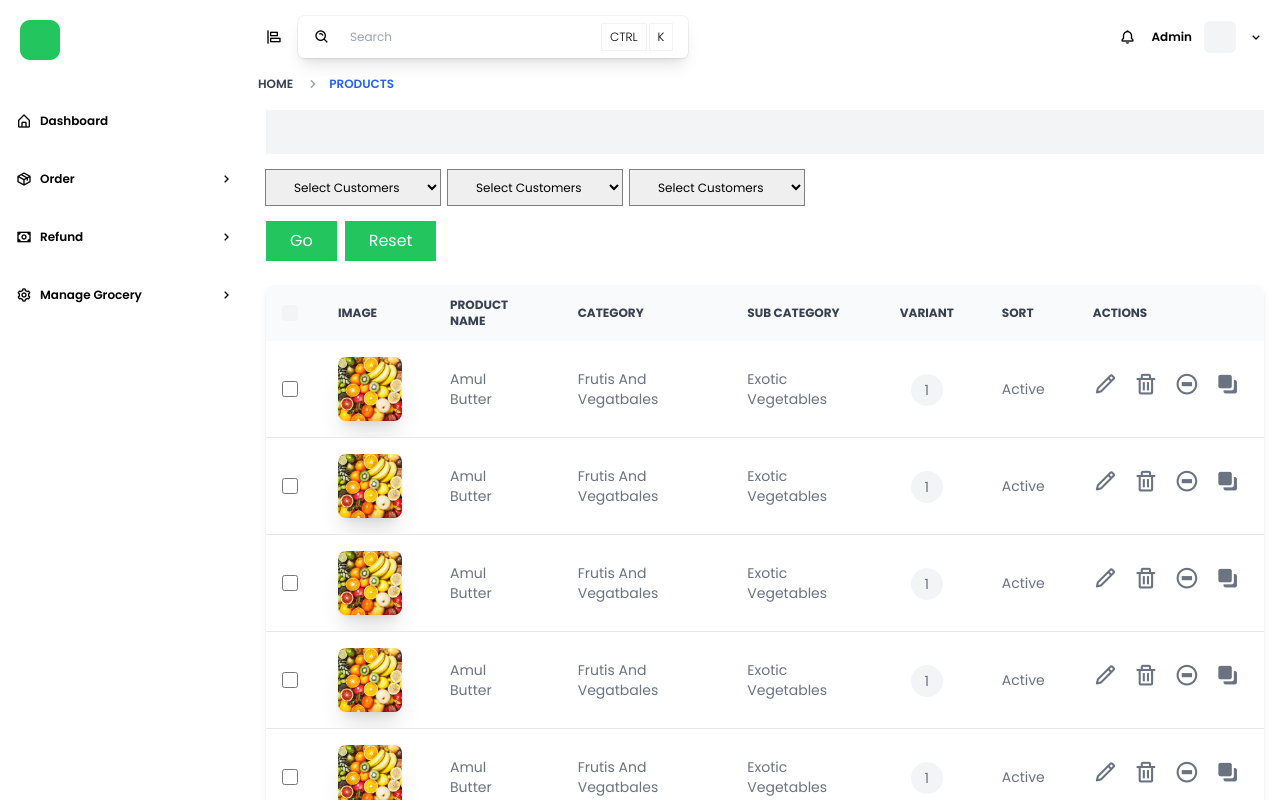
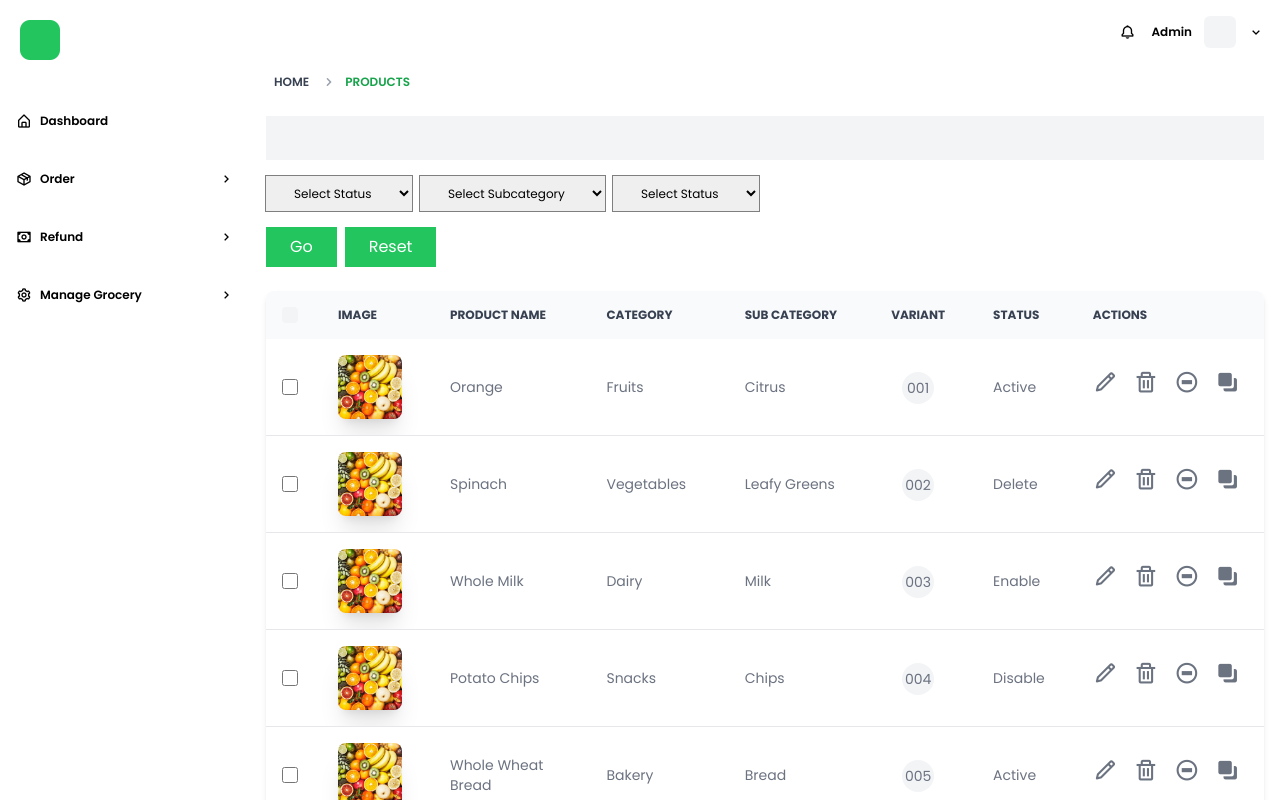
Before and after one commit to rishirathoree/grocery-app, a React (Vite) app: page /Products in a window 1280 px wide. Built offline with nearby package versions, Linux system fonts and the light colour scheme.

Commit message:
added navbar on sm

```diff
--- a/src/Components/AddCategory.jsx
+++ b/src/Components/AddCategory.jsx
@@ -21,7 +21,7 @@ const AddCategory = () => {
             <div
               onClick={removeModal}
               ref={overlayModal}
-              className={`absolute overlay w-full z-50 h-screen top-0 right-0 bg-black bg-opacity-50 flex duration-500 items-center justify-center ${
+              className={`absolute overlay w-full z-50 h-screen top-0 right-0 bg-black bg-opacity-10 flex duration-500 items-center justify-center ${
                 addNewUser ? " visible opacity-100" : " invisible opacity-0"
               }`}
             >
--- a/src/Components/AddSubCategory.jsx
+++ b/src/Components/AddSubCategory.jsx
@@ -21,7 +21,7 @@ const AddSubCategory = () => {
             <div
               onClick={removeModal}
               ref={overlayModal}
-              className={`absolute overlay w-full z-50 h-screen top-0 right-0 bg-black bg-opacity-50 flex duration-500 items-center justify-center ${
+              className={`absolute overlay w-full z-50 h-screen top-0 right-0 bg-black bg-opacity-10 flex duration-500 items-center justify-center ${
                 addNewUser ? " visible opacity-100" : " invisible opacity-0"
               }`}
             >
@@ -30,7 +30,7 @@ const AddSubCategory = () => {
               <div
                 className={` ${
                   addNewUser ? "translate-y-0" : " translate-y-10"
-                } flex w-[500px] items-start justify-center flex-col bg-white p-8 duration-500 gap-8`}
+                } flex w-[500px] items-start justify-center flex-col shadow-xl bg-white p-8 duration-500 gap-8`}
               >
                 <p className="font-semibold text-xsm ">Create New Sub Category</p>
                 <input type="text" placeholder="Enter Product Name" className="p-2 bg-gray-50 w-full ring-1 outline-none focus:outline-none ring-black/50 rounded-sm focus:ring-green-500 duration-500 focus:ring-2"/>
--- a/src/Components/Breadcrumbs.jsx
+++ b/src/Components/Breadcrumbs.jsx
@@ -6,11 +6,11 @@ const Breadcrumbs = () => {
   const routePath = location.pathname.split('/').filter(item => item !== '');
 
   return (
-    <nav className="flex" aria-label="Breadcrumb">
+    <nav className="flex px-4 py-2" aria-label="Breadcrumb">
       <ol className="inline-flex items-center space-x-1 md:space-x-3">
         <li className="inline-flex items-center">
           <Link to="/">
-            <p className="uppercase text-xsm font-semibold text-gray-700 hover:text-blue-600 md:ml-2 dark:text-gray-400 dark:hover:text-white">
+            <p className="uppercase text-xsm font-semibold text-gray-700 hover:text-green-600 md:ml-2 dark:text-gray-400 dark:hover:text-white">
               Home
             </p>
           </Link>
@@ -35,8 +35,8 @@ const Breadcrumbs = () => {
                 <p
                   className={`ml-1 uppercase text-sm ${
                     index === routePath.length - 1
-                      ? ' text-blue-600'
-                      : ' text-gray-700  hover:text-blue-600'
+                      ? ' text-green-600'
+                      : ' text-gray-700  hover:text-green-600'
                   } md:ml-2 dark:text-gray-400 font-semibold text-xsm dark:hover:text-white`}
                 >
                   {item}
--- a/src/Pages/Aside.jsx
+++ b/src/Pages/Aside.jsx
@@ -86,8 +86,11 @@ const Aside = () => {
 
   return (
     <aside className="h-full">
-      <div className="asideBar group lg:w-[250px] overflow-y-auto md:w-[250px] sm:w-[150px] lg:block md:block sm:hidden duration-300 bg-white h-full">
-      <i className="bx mb-4 p-4 bx-lg text-green-500 bxs-square-rounded"></i>
+      <div className="asideBar group  lg:w-[250px] overflow-y-auto md:w-[250px] sm:w-[150px] lg:block md:block sm:hidden duration-300 bg-white h-full">
+      <div className="flex mb-4 p-4  items-center justify-between">
+      <i className={`bx bx-lg text-green-500 bxs-square-rounded `}></i>
+      <i onClick={()=>{document.body.classList.remove('sidebar-collapse')}} className="bx lg:hidden md:hidden sm:block  bx-objects-horizontal-right"></i>
+      </div>
       <div className="space-y-2 flex items-start justify-center flex-col">
 
       {sidebarCategories.map((category, index) => (
--- a/src/Pages/Navbar.jsx
+++ b/src/Pages/Navbar.jsx
@@ -3,6 +3,7 @@ import React, { useEffect, useRef, useState } from 'react';
 const Navbar = () => {
   const [showAccountDropdown, setShowAccountDropdown] = useState(false);
   const inputRef = useRef(null);
+  const accountPop = useRef(null)
   useEffect(() => {
     const handleKeyDown = (e) => {
       if (e.ctrlKey && e.key === 'k') {
@@ -18,6 +19,20 @@ const Navbar = () => {
     };
   }, []);
 
+  useEffect(() => {
+    const invisiblePopOverAccount = (e) => {
+      if (accountPop.current &&  showAccountDropdown && e.key === 'Escape') {
+        setShowAccountDropdown(false)
+      }
+    };
+
+    document.addEventListener('keydown', invisiblePopOverAccount);
+
+    return () => {
+      document.removeEventListener('keydown', invisiblePopOverAccount);
+    };
+  }, []);
+
   return (
     <>
       <div className='w-full bg-white flex items-center justify-between p-4'>
@@ -26,9 +41,8 @@ const Navbar = () => {
             onClick={() => {
               document.body.classList.toggle('sidebar-collapse');
             }}
-            className='bx bx-objects-horizontal-left'
-          ></i>
-          <div className='flex lg:flex md:flex sm:hidden ring-1 ring-black/5 p-2 rounded-md shadow-lg px-4 py-1 items-center space-x-3'>
+            className='bx lg:opacity-0 duration-500 md:opacity-0 sm:opacity-100 bx-objects-horizontal-left'></i>
+          {/* <div className='flex lg:flex md:flex sm:hidden ring-1 ring-black/5 p-2 rounded-md shadow-lg px-4 py-1 items-center space-x-3'>
             <i className='bx bx-search-alt'></i>
             <input
             ref={inputRef}
@@ -40,7 +54,7 @@ const Navbar = () => {
             <p className='font-light uppercase inline-block text-[12px] px-2 py-1 ring-1 ring-black/5'>Ctrl</p>
             <p className='font-light uppercase inline-block text-[12px] px-2 py-1 ring-1 ring-black/5'>K</p>
           </div>
-          </div>
+          </div> */}
         </div>
 
         <div className='space-x-4 flex items-center'>
@@ -56,7 +70,7 @@ const Navbar = () => {
                 className='bx bx-chevron-down'
               ></i>
               {showAccountDropdown && (
-                <div className='account-dropdown-when-click ring-1 ring-black/5 z-[500] rounded-lg select-none absolute py-2 top-10 right-0 bg-white'>
+                <div ref={accountPop} className='account-dropdown-when-click ring-1 ring-black/5 z-[500] rounded-lg select-none absolute py-2 top-10 right-0 bg-white'>
                   <ul>
                     <li className='px-6 py-2 flex items-center gap-3 hover:bg-slate-100'>
                       <i className='bx bx-user'></i> Account
--- a/src/Pages/Products.jsx
+++ b/src/Pages/Products.jsx
@@ -1,47 +1,218 @@
 import React, { useRef, useState } from "react";
 import fruitImg from "../assets/frt.jpg";
-import { Link } from "react-router-dom";
+
 const Products = () => {
-  const [addNewUser, setAddNewUser] = useState(false);
-  const [searchCategoryValue, setSearchCategoryValue] = useState(null);
-  const dummyArray = Array(10).fill(1);
+  const [searchCategoryValue, setSearchCategoryValue] = useState('');
+  const [selectedCategory, setSelectedCategory] = useState('');
+  const [selectedSubCategory, setSelectedSubCategory] = useState('');
+  const [selectedStatus, setSelectedStatus] = useState('');
+  console.log(selectedCategory,selectedSubCategory,selectedStatus)
+  const data = [
+    {
+      status: 'Active',
+      category: 'Fruits',
+      subcategory: 'Citrus',
+      variant: '001',
+      productName: 'Orange'
+    },
+    {
+      status: 'Delete',
+      category: 'Vegetables',
+      subcategory: 'Leafy Greens',
+      variant: '002',
+      productName: 'Spinach'
+    },
+    {
+      status: 'Enable',
+      category: 'Dairy',
+      subcategory: 'Milk',
+      variant: '003',
+      productName: 'Whole Milk'
+    },
+    {
+      status: 'Disable',
+      category: 'Snacks',
+      subcategory: 'Chips',
+      variant: '004',
+      productName: 'Potato Chips'
+    },
+    {
+      status: 'Active',
+      category: 'Bakery',
+      subcategory: 'Bread',
+      variant: '005',
+      productName: 'Whole Wheat Bread'
+    },
+    {
+      status: 'Enable',
+      category: 'Meat',
+      subcategory: 'Poultry',
+      variant: '006',
+      productName: 'Chicken Breast'
+    },
+    {
+      status: 'Active',
+      category: 'Beverages',
+      subcategory: 'Soft Drinks',
+      variant: '007',
+      productName: 'Coca-Cola'
+    },
+    {
+      status: 'Disable',
+      category: 'Frozen Foods',
+      subcategory: 'Ice Cream',
+      variant: '008',
+      productName: 'Vanilla Ice Cream'
+    },
+    {
+      status: 'Active',
+      category: 'Personal Care',
+      subcategory: 'Shampoo',
+      variant: '009',
+      productName: 'Pantene Shampoo'
+    },
+    {
+      status: 'Enable',
+      category: 'Canned Goods',
+      subcategory: 'Soup',
+      variant: '010',
+      productName: 'Tomato Soup'
+    },
+    {
+      status: 'Active',
+      category: 'Household',
+      subcategory: 'Cleaning Supplies',
+      variant: '011',
+      productName: 'Bleach'
+    },
+    {
+      status: 'Delete',
+      category: 'Fruits',
+      subcategory: 'Berries',
+      variant: '012',
+      productName: 'Strawberries'
+    },
+    {
+      status: 'Disable',
+      category: 'Dairy',
+      subcategory: 'Cheese',
+      variant: '013',
+      productName: 'Cheddar Cheese'
+    },
+    {
+      status: 'Active',
+      category: 'Snacks',
+      subcategory: 'Nuts',
+      variant: '014',
+      productName: 'Almonds'
+    },
+    {
+      status: 'Enable',
+      category: 'Bakery',
+      subcategory: 'Pastries',
+      variant: '015',
+      productName: 'Croissant'
+    },
+    {
+      status: 'Active',
+      category: 'Meat',
+      subcategory: 'Beef',
+      variant: '016',
+      productName: 'Ground Beef'
+    },
+    {
+      status: 'Disable',
+      category: 'Beverages',
+      subcategory: 'Tea',
+      variant: '017',
+      productName: 'Green Tea'
+    },
+    {
+      status: 'Active',
+      category: 'Frozen Foods',
+      subcategory: 'Pizza',
+      variant: '018',
+      productName: 'Pepperoni Pizza'
+    },
+    {
+      status: 'Enable',
+      category: 'Personal Care',
+      subcategory: 'Toothpaste',
+      variant: '019',
+      productName: 'Colgate Toothpaste'
+    },
+    {
+      status: 'Active',
+      category: 'Canned Goods',
+      subcategory: 'Vegetables',
+      variant: '020',
+      productName: 'Corn'
+    }
+  ];
 
-  const overlayModal = useRef(null);
 
+  const handleFilter = () => {
+    const filtersData = data.filter((item) => {
+      return (
+        (item.productName.toLowerCase().includes(searchCategoryValue.toLowerCase())  || searchCategoryValue === '') &&
+        (item.category === selectedCategory || selectedCategory === '') &&
+        (item.subcategory === selectedSubCategory || selectedSubCategory === '') &&
+        (item.status === selectedStatus || selectedStatus === '')
+      );
+    });
+    return filtersData;
+  };
+  const filtersData = handleFilter();
+  console.log(filtersData)
+  const renderProperData = filtersData.length > 0 ? filtersData : data;
 
   return (
     <>
       <div className="p-4 space-y-6">
-          {/* catgeory sroting option containing search/slect dropdown category and subcategory */}
+        {/* category sorting option containing search/select dropdown category and subcategory */}
         <div className="space-y-4">
-            <input type="text" className="w-full text-lg p-2 bg-gray-100 focus:outline-none outline-none" />
+          <input onChange={(e)=>{setSearchCategoryValue(e.target.value)}} type="text" className="w-full text-lg p-2 bg-gray-100 focus:outline-none outline-none" />
           <div className="flex items-center flex-wrap gap-2">
-            <select className="px-6 text-xsm py-2 ring-1 ring-black/50 focus:outline-none outline-none">
-            <option>Select Customers</option>
+          <select
+              value={selectedCategory}
+              onChange={(e) => setSelectedCategory(e.target.value)}
+              className="px-6 text-xsm py-2 ring-1 ring-black/50 focus:outline-none outline-none"
+            >
+              <option value="">Select Status</option>
+              <option value="Fruits">Fruits</option>
+              <option value="Vegetables">Vegetables</option>
+              <option value="Dairy">Dairy</option>
+              {/* Add more options for variant */}
             </select>
-          <select className="px-6 text-xsm py-2 ring-1 ring-black/50 focus:outline-none outline-none">
-            <option>Select Customers</option>
+            <select
+              value={selectedSubCategory}
+              onChange={(e) => setSelectedSubCategory(e.target.value)}
+              className="px-6 text-xsm py-2 ring-1 ring-black/50 focus:outline-none outline-none"
+            >
+              <option value="">Select Subcategory</option>
+              <option value="Milk">Milk</option>
+              <option value="Citrus">Citrus</option>
+              {/* Add more options for subcategory */}
             </select>
-          <select className="px-6 text-xsm py-2 ring-1 ring-black/50 focus:outline-none outline-none">
-            <option>Select Customers</option>
+            <select
+              value={setSelectedStatus}
+              onChange={(e) => setSelectedStatus(e.target.value)}
+              className="px-6 text-xsm py-2 ring-1 ring-black/50 focus:outline-none outline-none"
+            >
+              <option value="">Select Status</option>
+              <option value="Active">Active</option>
+              <option value="Enable">Enable</option>
+              <option value="Disable">Disable</option>
+              {/* Add more options for variant */}
             </select>
           </div>
           <div className="space-x-2">
-            <button className="px-6 py-2 bg-green-500 text-white">Go</button>
+            <button onClick={handleFilter} className="px-6 py-2 bg-green-500 text-white">Go</button>
             <button className="px-6 py-2 bg-green-500 text-white">Reset</button>
           </div>
-
         </div>
-          {/* catgeory sroting option containing search/slect dropdown category and subcategory end here */}
-
-
-
-
-
-
-
+        {/* category sorting option containing search/select dropdown category and subcategory end here */}
         {/* header search,add user and dropdown end here */}
-
         <div className="relative overflow-x-auto shadow-md sm:rounded-lg">
           <table className="w-full text-sm text-left text-gray-500 dark:text-gray-400">
             <thead className="text-xs text-gray-700 uppercase bg-gray-50 dark:bg-gray-700 dark:text-gray-400">
@@ -70,7 +241,7 @@ const Products = () => {
                   Variant
                 </th>
                 <th scope="col" className="px-6 py-3">
-                  Sort
+                  Status
                 </th>
                 <th scope="col" className="px-6 py-3">
                   Actions
@@ -78,7 +249,7 @@ const Products = () => {
               </tr>
             </thead>
             <tbody>
-              {dummyArray.map((item, index) => {
+              {renderProperData.map((item, index) => {
                 return (
                   <tr
                     key={index}
@@ -87,12 +258,12 @@ const Products = () => {
                     <td className="w-4 p-4">
                       <div className="flex items-center">
                         <input
-                          id="checkbox-table-search-1"
+                          id={`checkbox-table-search-${index}`}
                           type="checkbox"
                           className="w-4 h-4 text-green-600 bg-gray-100 border-gray-300 rounded focus:ring-green-500 dark:focus:ring-green-600 dark:ring-offset-gray-800 dark:focus:ring-offset-gray-800 focus:ring-2 dark:bg-gray-700 dark:border-gray-600"
                         />
                         <label
-                          htmlFor="checkbox-table-search-1"
+                          htmlFor={`checkbox-table-search-${index}`}
                           className="sr-only"
                         >
                           checkbox
@@ -111,13 +282,17 @@ const Products = () => {
                         />
                       </div>
                     </th>
-                    <td className="px-6 py-4 cursor-pointer hover:underline">Amul Butter</td>
-                    <td className="px-6 py-4">Frutis And Vegatbales</td>
-                    <td className="px-6 py-4">Exotic Vegetables</td>
+                    <td className="px-6 py-4 cursor-pointer hover:underline">
+                      {item.productName}
+                    </td>
+                    <td className="px-6 py-4">{item.category}</td>
+                    <td className="px-6 py-4">{item.subcategory}</td>
                     <td className="flex items-center justify-center">
-                      <span className="rounded-full w-8 h-8 flex items-center justify-center text-center bg-gray-100">1</span>
+                      <span className="rounded-full w-8 h-8 flex items-center justify-center text-center bg-gray-100">
+                        {item.variant}
+                      </span>
                     </td>
-                    <td className="px-6 py-4">Active</td>
+                    <td className="px-6 py-4">{item.status}</td>
                     <td className="flex items-center px-6 py-8 space-x-3 text-center">
                       <div className="flex gap-4 items-center ">
                         <i className="bx cursor-pointer bx-sm bx-pencil"></i>
--- a/src/index.css
+++ b/src/index.css
@@ -12,3 +12,25 @@ body{font-family: 'Poppins', sans-serif}
 *{
     padding: 0;margin: 0;box-sizing: border-box;;
 }
+
+
+.sidebar-collapse .asideBar {
+    display: block;
+    position: fixed;
+    top: 0;
+    left: 0;
+    bottom: 0;
+    background: #fff;
+    width: 90%;
+    max-width: 250px;
+    /* display: flex; */
+    /* flex-wrap: wrap; */
+    /* align-items: baseline; */
+    text-align: left;
+    padding-top: 0;
+    padding-left: 0;
+    box-shadow: 0 0 10px rgb(0 0 0 / 20%);
+    z-index: 999;
+    transition: all 300ms;
+    height: 100vh;
+}
```
Lines whose indentation alone changed are shown as unchanged.
